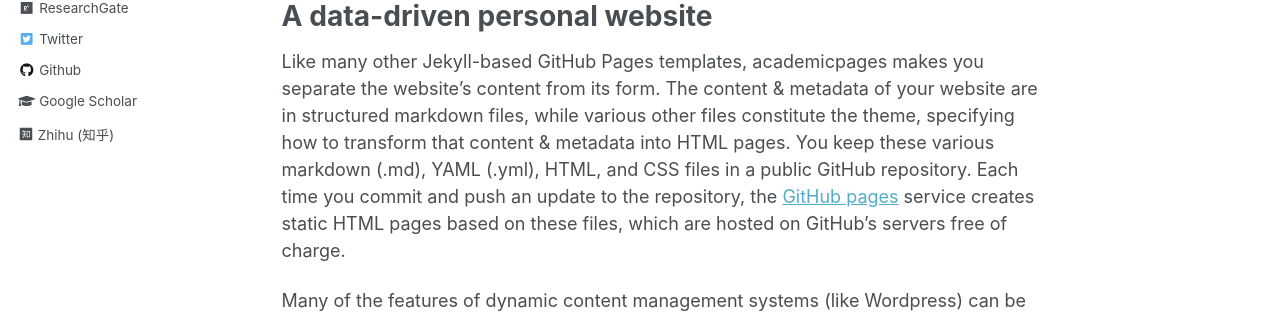
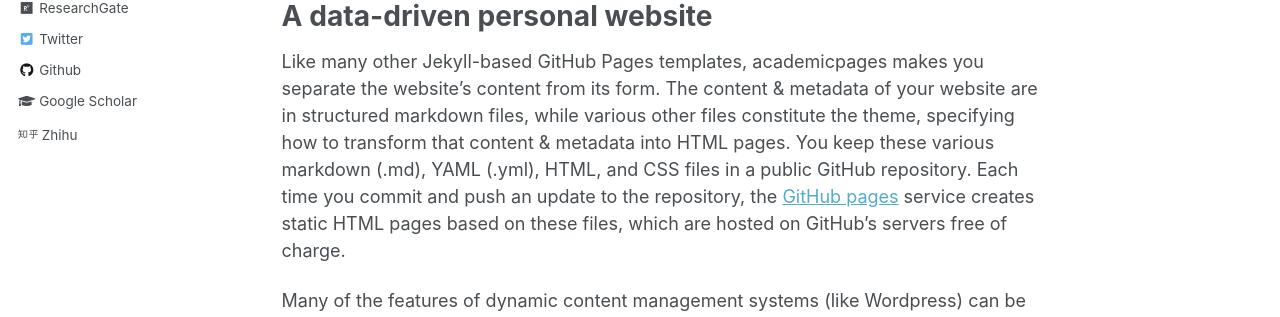
Before and after one commit to jingchengpang/jingchengpang.github.io, a Jekyll site: the page built from _pages/about.md, in a window 1280 px wide. Shown: the part 482-799 px from the top of the page. Built offline with Jekyll 4.4.1, drawn with Linux system fonts in a browser that asks for light colours; a style sheet for code colours, icons or effects is not loaded.

Commit message:
partly update my homepage

```diff
--- a/_includes/author-profile.html
+++ b/_includes/author-profile.html
@@ -117,7 +117,7 @@
       {% endif %}
       {% if author.zhihu %}
         <li>
-          <a href = "{{ author.zhihu }}"> <span class="iconfont">&#xea8b;</span> Zhihu (知乎) </a>
+          <a href = "{{ author.zhihu }}"> <span class="iconfont">&#xe600;</span> Zhihu </a>
         </li>
       {% endif %}
       {% if author.wikipedia %}
```
